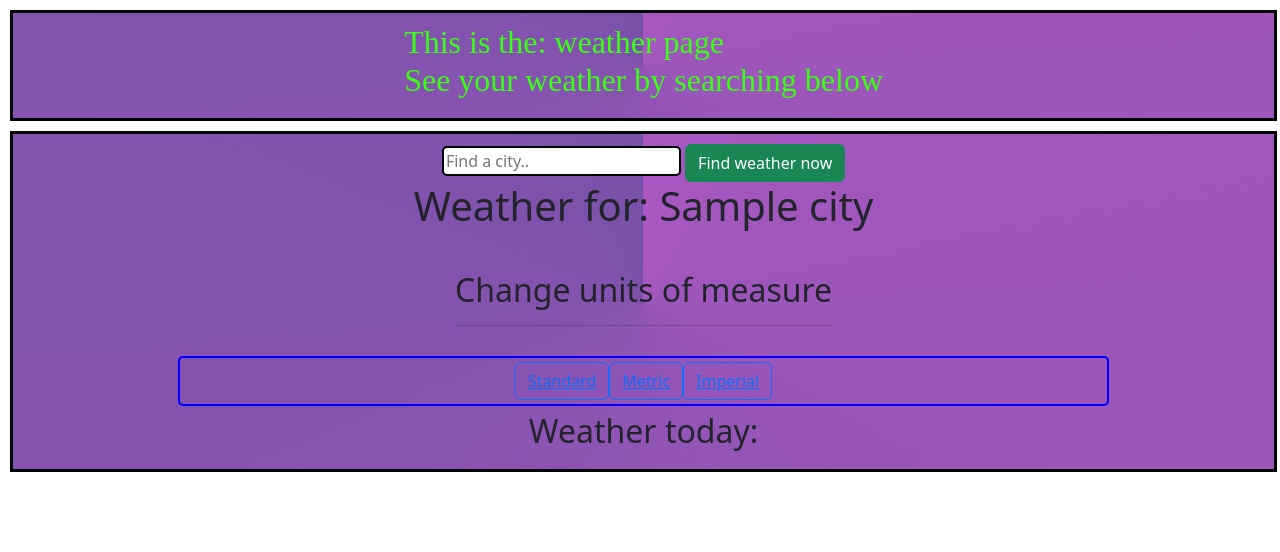
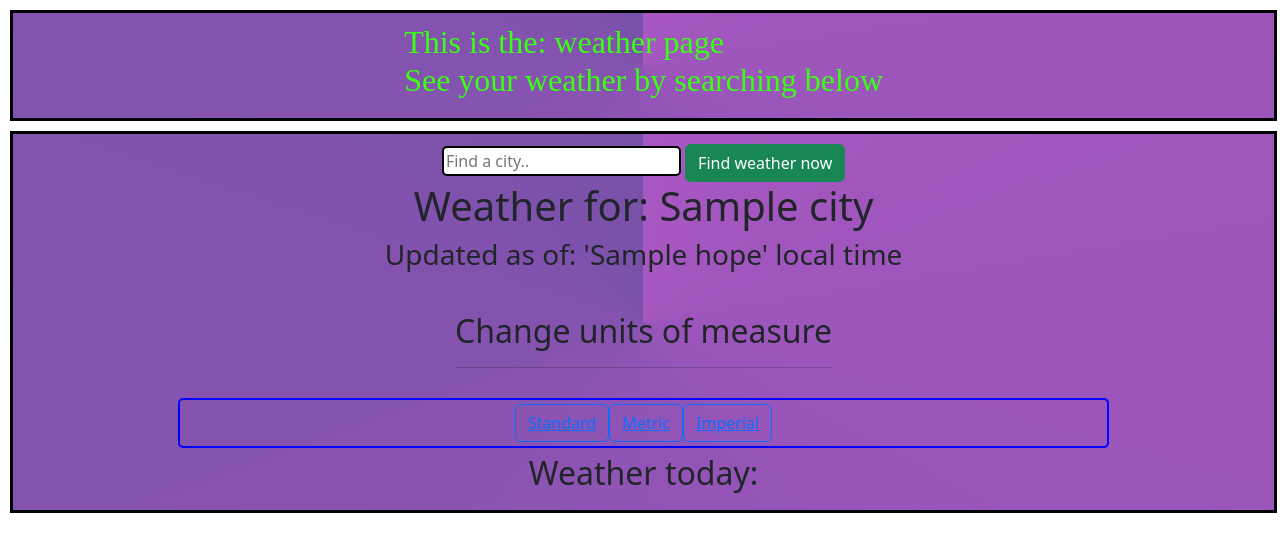
Before and after one commit to nathantsai1/myWeather, a Flask app: template templates/forecast.html in a window 1280 px wide. Shown: the part 60-612 px from the top of the page. Run offline with Flask 3, Linux system fonts and the light colour scheme; the template is opened without the code that fills it: most values are stand-ins (such as "Sample title", 1, 10 or a date in 2020).

Commit message:
finished converting Epoch to UTC time

```diff
--- a/app.py
+++ b/app.py
@@ -14,7 +14,7 @@ from helpers import (
     time_zone
     )
 import datetime
-import pytz
+from zoneinfo import ZoneInfo
 
 # my first time using an api
 app = Flask(__name__)
@@ -87,13 +87,12 @@ def lat_n_lon(lat, lon, units):
             dataday = today.json()
             data = response.json()
             zoned = timed.json()
-
-            # get timezone:
-            utc_dt = datetime.datetime.utcfromtimestamp(unix_time)
-            timezone = pytz.timezone(zoned['zoneName'])
-            local_dt = utc_dt.replace(tzinfo=pytz.utc).astimezone(timezone)
-            # weather = data['weather'][0]
-            return render_template('forecast.html', data=data, lon=lon, lat=lat, today=dataday, timing=zoned, )
+            # return dataday
+            # return zoned['nextAbbreviation']
+            # get time:
+            return dataday
+            hope = datetime.datetime.utcfromtimestamp(dataday['dt']).strftime('%Y-%m-%d %H:%M:%S')
+            return render_template('forecast.html', data=data, lon=lon, lat=lat, today=dataday, timing=zoned, now=hope)
     else:
         abort(404)
 
--- a/helpers.py
+++ b/helpers.py
@@ -1,5 +1,7 @@
 import requests
 from flask import Flask, request, render_template, jsonify
+from datetime import datetime
+from zoneinfo import ZoneInfo
 
 def time_zone(lat, lon, api_key):
     # construct complete API URL
@@ -11,7 +13,7 @@ def weather(lat, lon, units, api_key):
     # Construct the complete API URL
     complete_url = f"https://api.openweathermap.org/data/2.5/forecast?lat={lat}&lon={lon}&units={units}&appid={api_key}"
     response = requests.get(complete_url)
-    if response['status'] == "OK":
+    if response.status_code == 200:
         # success!
         # give back the information needed
         return response
--- a/templates/forecast.html
+++ b/templates/forecast.html
@@ -4,6 +4,7 @@
 {% block weather %}
     <!-- a little about this page -->
      <h1>Weather for: {{ data['city']['name'] }}<br></h1>
+     <h3>Updated as of: '{{ hope }}' local time</h3>
         <hr>
     <!-- add three options -->
     <h2>Change units of measure<hr></h2>
@@ -12,6 +13,7 @@
         <button type="button" class="btn btn-outline-primary"><a href="/weather/{{lat}}/{{lon}}/metric">Metric</a></button>
         <button type="button" class="btn btn-outline-primary"><a href="/weather/{{lat}}/{{lon}}/imperial">Imperial</a></button>
      </div>
+
      <!-- display todays weather -->
       <h2>Weather today:</h2>
 
```
